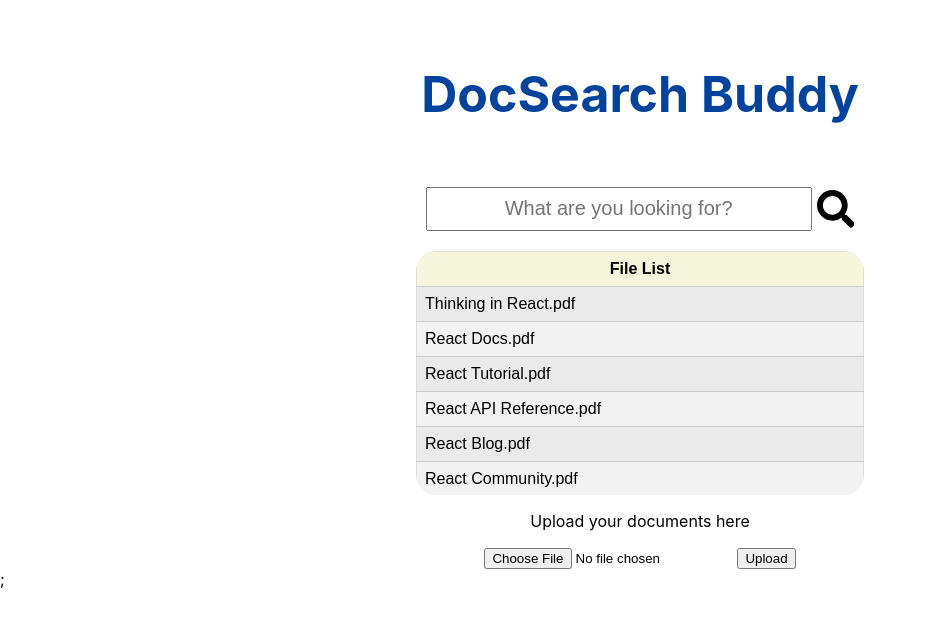
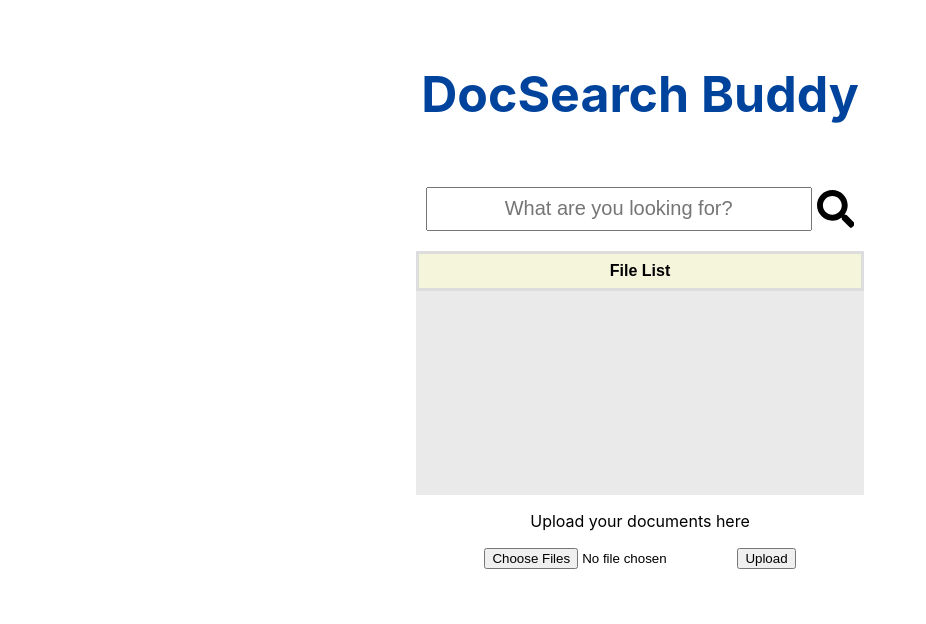
Before and after one commit to jl-5/DocSearch-Buddy, a React (Create React App) app in the folder my-app/: page / in a window 1280 px wide. Shown: the top 624 px of the page, without its empty margins (0-926 px from the left). Built offline with nearby package versions, Linux system fonts and the light colour scheme.

Commit message:
can now upload files

```diff
--- a/my-app/package.json
+++ b/my-app/package.json
@@ -11,6 +11,8 @@
     "react": "^19.1.0",
     "react-dom": "^19.1.0",
     "react-icons": "^5.5.0",
+    "react-pdf": "^9.2.1",
+    "react-pdftotext": "^1.3.4",
     "react-scripts": "^5.0.1",
     "web-vitals": "^2.1.4"
   },
--- a/my-app/src/App.js
+++ b/my-app/src/App.js
@@ -1,15 +1,6 @@
 import { FaSearch } from "react-icons/fa";
-
-// Use this later if we want to organize the documents by type
-function DocumentTypeRow({ type }) {
-  return (
-    <tr>
-      <th colSpan="2">
-        {type}
-      </th>
-    </tr>
-  );
-}
+import pdfToText from 'react-pdftotext'
+import React, { useState } from 'react';
 
 function DocumentRow({ document }) {
   const name = document.name
@@ -23,7 +14,7 @@ function DocumentRow({ document }) {
   );
 }
 
-function DocumentTable({ documents }) {
+function DocumentTable({ documents}) {
   const rows = [];
 
     documents.forEach((document) => {
@@ -38,7 +29,7 @@ function DocumentTable({ documents }) {
         <table style={{ justifyContent: 'center' }}>
           <thead>
             <tr style={{ backgroundColor: 'beige' }}>
-            <th style = {{textAlign: 'center'}}>File List</th>
+              <th style={{ textAlign: 'center' }}>File List</th>
             </tr>
           </thead>
           <tbody>{rows}</tbody>
@@ -48,7 +39,7 @@ function DocumentTable({ documents }) {
     );
   }
 
-function ScrollableTableContainer ({ documents}) {
+  function ScrollableTableContainer({documents}) {
     return (
       <div className="table-container">
         <DocumentTable documents={documents} />
@@ -69,48 +60,55 @@ function SearchBar() {
     );
   }
 
-function FileUploadSection() {
+  function FileUpload( { onFileUpload}) {
+    const handleFileUpload = async (event) => {
+      event.preventDefault();
+      const formData = new FormData(event.target);
+      const file = formData.get('uploadedFile');
+
+      if (file && file.text) {
+        const text = await file.text();
+        // TODO: Use pdfToText to extract text from the PDF file.
+        // TODO: Check if the file is a PDF or TXT file.
+        const newEntry = {
+          id: Date.now(),
+          name: file.name,
+          content: text,
+        };
+
+        // Call the onFileUpload function passed as a prop to add the new entry to the documents
+        onFileUpload(newEntry);
+        // Reset the form
+        event.target.reset();
+      }
+    };
     return (
       <div style={{ textAlign: 'center' }}>
         <div style={{ textAlign: 'center' }}>
           <p>Upload your documents here</p>
-        <input type="file" />
+          <form onSubmit={handleFileUpload}>
+            <input type="file" name="uploadedFile" multiple />
             <button type="submit">Upload</button>
+          </form>
         </div>
       </div>
     );
   }
 
-function FilterableDocumentTable({ documents }) {
-  return (
-    <div >
+
+  export default function App() {
+
+    const [documents, setDocuments] = useState([]);
+
+    const handleAddEntry = (newEntry) => {
+      setDocuments(prev => [...prev, newEntry]);
+      console.log('added entry: ', newEntry);
+    };
+    return <div>
       <h1 style={{ textAlign: 'center', padding: '30px', fontSize: '50px', color: ' #00439C' }}>DocSearch Buddy</h1>
       <SearchBar />
-      <ScrollableTableContainer documents={documents}/>
-      <FileUploadSection />
-
-    </div>
-  );
-}
-
-// example documents. These will be replaced with actual documents that will be uploaded by the user.
-const DOCUMENTS = [
-  { name: "Thinking in React.pdf", type: "Documentation", text: "React can change how you think about the designs you look at and the apps you build. When you build a user interface with React, you will first break it apart into pieces called components. Then, you will describe the different visual states for each of your components. Finally, you will connect your components together so that the data flows through them. In this tutorial, we’ll guide you through the thought process of building a searchable product data table with React." },
-  { name: "React Docs.pdf", type: "Documentation", text: "The React documentation is a great place to start learning about React. It covers the basics of React, including components, props, state, and lifecycle methods. It also includes advanced topics such as context, hooks, and performance optimization." },
-  { name: "React Tutorial.pdf", type: "Documentation", text: "The React tutorial is a hands-on guide to building a simple React application. It covers the basics of React, including components, props, state, and lifecycle methods. It also includes advanced topics such as context, hooks, and performance optimization." },
-  { name: "React API Reference.pdf", type: "Documentation", text: "The React API reference is a comprehensive guide to the React API. It covers all of the components, hooks, and utilities that are available in React. It also includes examples and usage guidelines for each API." },
-  { name: "React Blog.pdf", type: "Documentation", text: "The React blog is a great place to stay up to date with the latest news and updates from the React team. It covers new features, best practices, and performance optimization tips." },
-  { name: "React Community.pdf", type: "Documentation", text: "The React community is a great place to connect with other React developers. It includes forums, chat rooms, and social media groups where you can ask questions, share ideas, and get help with your React projects." },
-  { name: "React GitHub.pdf", type: "Documentation", text: "The React GitHub repository is the official source code for React. It includes the source code, documentation, and issue tracker for React. You can also find the latest releases and changelogs here." },
-  { name: "React Examples.pdf", type: "Documentation", text: "The React examples are a collection of sample applications built with React. They cover a wide range of topics, including state management, routing, and performance optimization. You can use these examples as a starting point for your own projects." },
-  { name: "React Tools.pdf", type: "Documentation", text: "The React tools are a collection of utilities and libraries that can help you build better React applications. They include tools for testing, debugging, and performance optimization." },
-  { name: "React Resources.pdf", type: "Documentation", text: "The React resources are a collection of articles, videos, and tutorials that can help you learn more about React. They cover a wide range of topics, including state management, routing, and performance optimization." },
-  { name: "React Best Practices.pdf", type: "Documentation", text: "The React best practices are a collection of guidelines and recommendations for building better React applications. They cover a wide range of topics, including state management, routing, and performance optimization." },
-];
-
-export default function App() {
-  return <div>
-    <FilterableDocumentTable documents={DOCUMENTS} />;
+      <ScrollableTableContainer documents={documents} />
+      <FileUpload onFileUpload={handleAddEntry} />
     </div>
 
   }
--- a/my-app/src/index.css
+++ b/my-app/src/index.css
@@ -15,7 +15,6 @@ code {
 
 .table-container{
     background-color: #eaeaea;
-    border-radius: 20px;
     height: 244px;
 
     overflow: scroll;
@@ -29,7 +28,7 @@ table {
   font-family: Arial, sans-serif;
   border-collapse: collapse;
   width: 100%;
-  border: 1px solid #ddd;
+  border: 3px solid #ddd;
   text-align: center;
   justify-content: center;
   margin-left: auto;
```
Also changed, not shown: 1 other file (tests, documents, lock files or other folders). Lines whose indentation alone changed are shown as unchanged.
